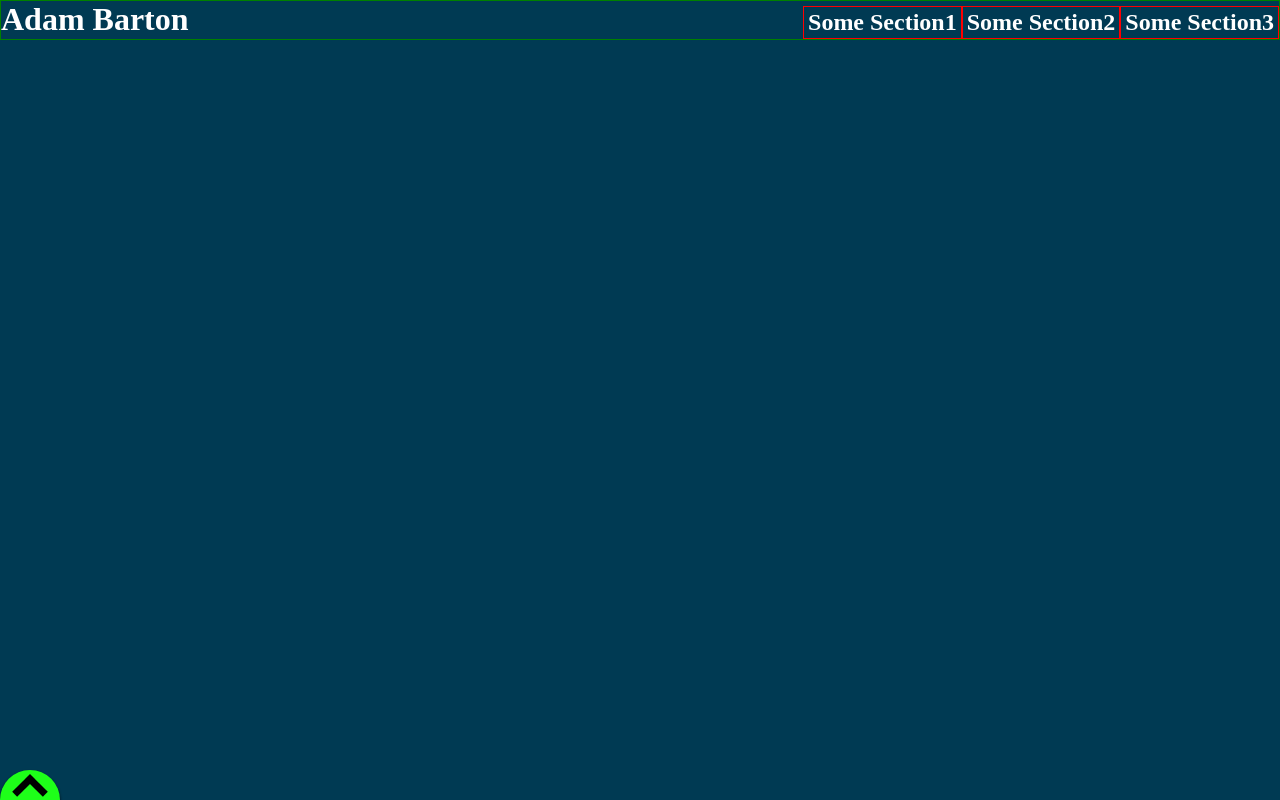
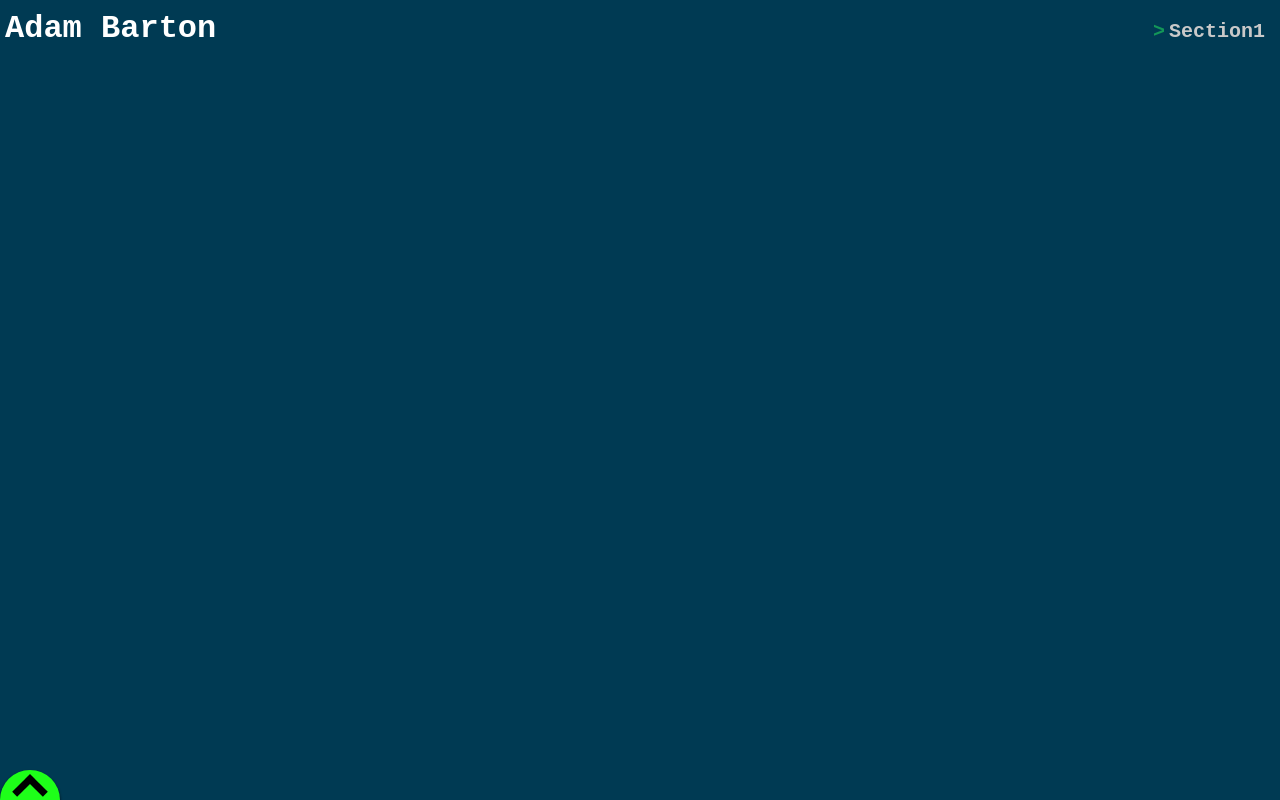
Before and after one commit to Stygain/personal-website, a React (Create React App) app: page / in a window 1280 px wide. Built offline with nearby package versions, Linux system fonts and the light colour scheme.

Commit message:
Added blinking on hover to navitems.

```diff
--- /dev/null
+++ b/src/BlinkyBox.js
@@ -0,0 +1,55 @@
+/** @jsx jsx */
+import { jsx, css } from '@emotion/core';
+import { useState, useEffect } from 'react';
+
+
+function NavItem(props) {
+  const [ blink, setBlink ] = useState(true);
+
+  const styling = css`
+    ${'' /* border: 1px solid green; */}
+
+    margin-bottom: 3px;
+
+    .blinky-box {
+      width: 8px;
+      height: 15px;
+
+      background-color: rgba(255, 0, 0, 0);
+
+      transition: background-color 0.2s ease;
+    }
+
+    .blinky-box.color {
+      background-color: rgb(236, 236, 236);
+    }
+  `;
+
+  function blinky() {
+    setBlink(!blink);
+    // console.log("BLINK");
+    // console.log(blink)
+  };
+
+  useEffect(() => {
+    if (props.hover) {
+      var intervalId = setInterval(
+        () => blinky(),
+        750
+      );
+
+      return function cleanup () {
+        clearInterval(intervalId);
+      }
+    }
+  }, [props.hover, blink]);
+
+  return (
+    <div css={styling}>
+      <div className={blink ? "blinky-box color" : "blinky-box"}></div>
+    </div>
+  );
+}
+
+
+export default NavItem;
--- a/src/NavBar.js
+++ b/src/NavBar.js
@@ -2,10 +2,17 @@
 import { jsx, css } from '@emotion/core';
 import { useState } from 'react';
 
+import NavItem from './NavItem.js';
+
 
 function NavBar(props) {
   const styling = css`
-    border: 1px solid green;
+    ${'' /* border: 1px solid green; */}
+
+    @import url('https://fonts.googleapis.com/css?family=Oxanium&display=swap');
+    font-family: 'Oxanium', monospace;
+
+    padding: 10px 5px;
 
     display: flex;
     flex-direction: row;
@@ -15,20 +22,17 @@ function NavBar(props) {
       flex-grow: 4;
     }
 
-    .section-title {
-      border: 1px solid red;
+    ${'' /* .title {
+      border: 1px solid blue;
 
-      padding: 2px 4px;
-    }
+    } */}
   `;
 
   return (
     <div css={styling}>
-      <h1 className="title"><a href="/">Adam Barton</a></h1>
+      <h1 className="title">Adam Barton</h1>
       <div className="grower"></div>
-      <h2 className="section-title">Some Section1</h2>
-      <h2 className="section-title">Some Section2</h2>
-      <h2 className="section-title">Some Section3</h2>
+      <NavItem content="Section1" />
     </div>
   );
 }
--- /dev/null
+++ b/src/NavItem.js
@@ -0,0 +1,70 @@
+/** @jsx jsx */
+import { jsx, css } from '@emotion/core';
+import React, { useState } from 'react';
+
+import BlinkyBox from './BlinkyBox.js';
+
+
+function NavItem(props) {
+  const [ hover, setHover ] = useState(false);
+
+  const styling = css`
+    ${'' /* border: 1px solid green; */}
+
+    display: flex;
+    flex-direction: row;
+    align-items: flex-end;
+
+    h2 {
+      ${'' /* border: 1px solid red; */}
+
+      @import url('https://fonts.googleapis.com/css?family=Ubuntu+Mono&display=swap');
+      font-family: 'Ubuntu Mono', monospace;
+
+      font-size: 20px;
+
+      transition: color 0.2s ease;
+    }
+
+    .section-prefix {
+      color: ${hover ? "rgb(30, 212, 126)" : "rgb(19, 150, 88)"};
+      padding-right: 4px;
+    }
+
+    .section-title {
+      color: ${hover ? "rgb(236, 236, 236)" : "rgb(201, 201, 201)"};
+      padding-right: ${hover ? "2px" : "10px"};
+    }
+  `;
+
+  return (
+    <div css={styling}
+      onMouseEnter={
+        () => {
+          setHover(true);
+        }
+      }
+      onMouseLeave={
+        () => {
+          setHover(false);
+        }
+      }>
+      <h2 className="section-prefix">
+        >
+      </h2>
+      <h2 className="section-title">
+        Section1
+      </h2>
+      {
+        hover ?
+        <BlinkyBox hover={hover}/>
+        :
+        <>
+        </>
+      }
+    </div>
+  );
+}
+
+
+export default NavItem;
```
